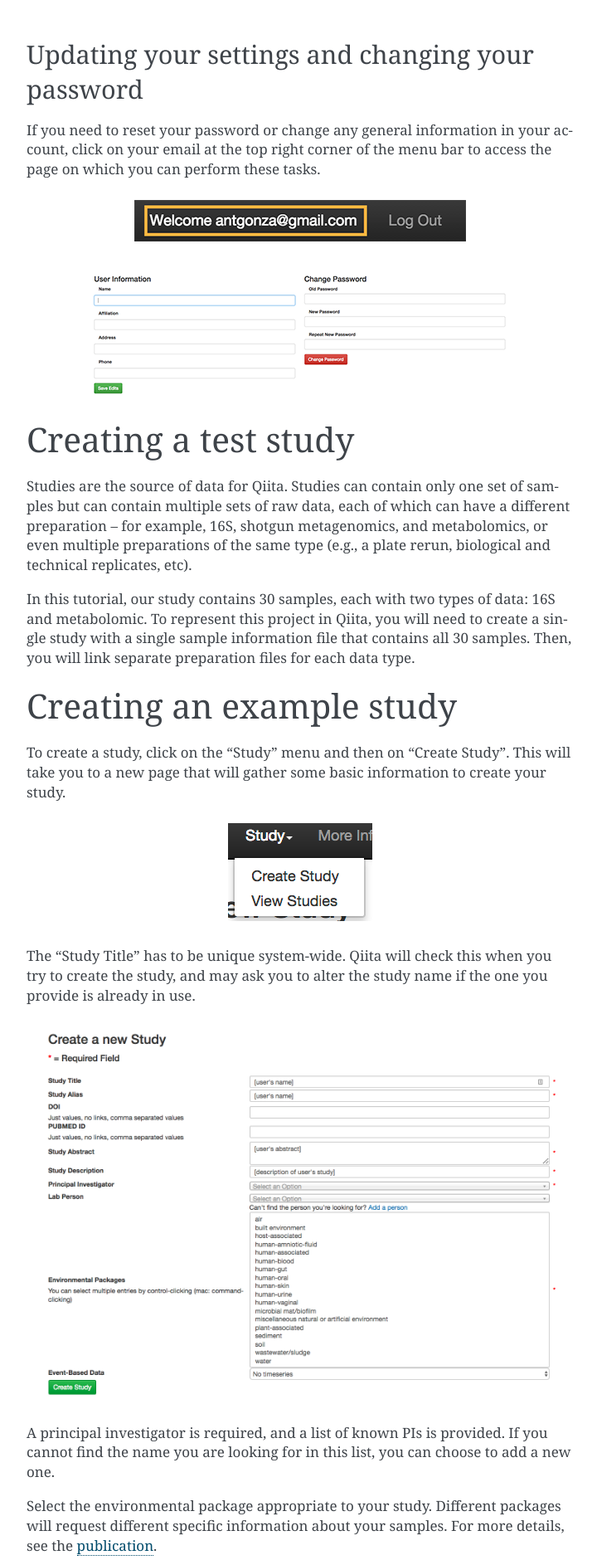
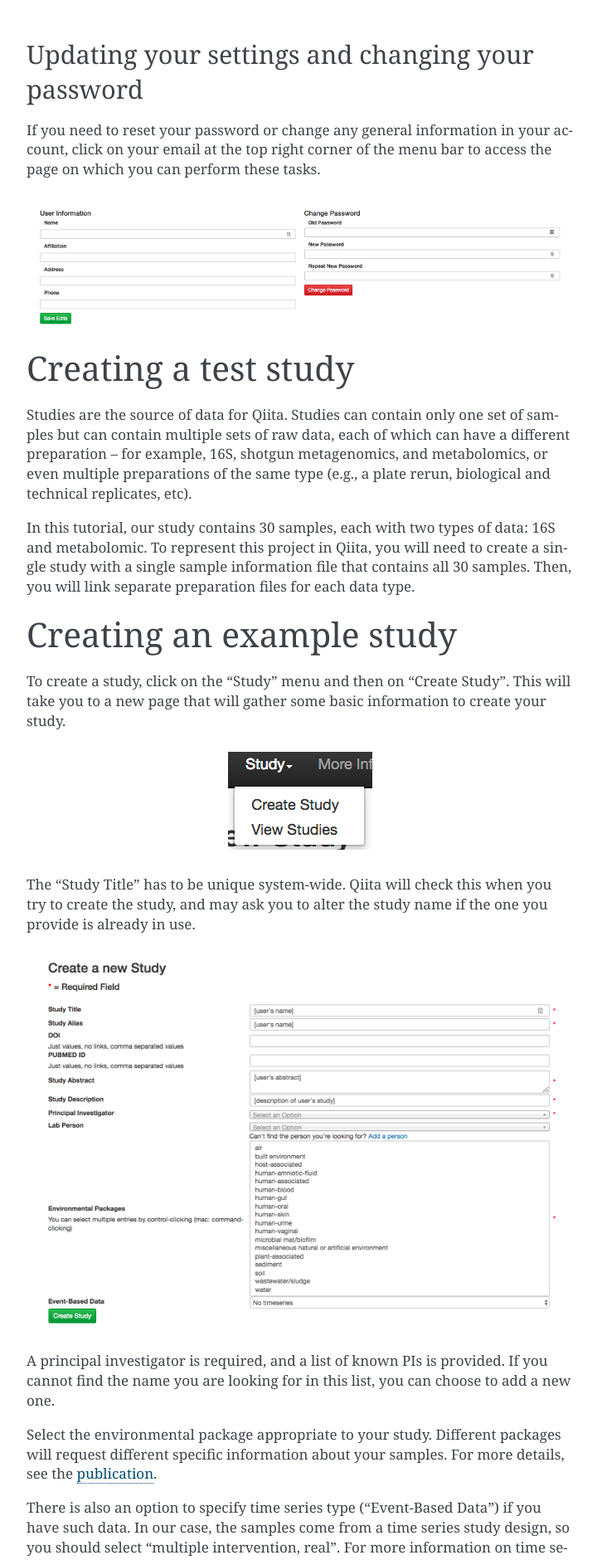
Before and after one commit to biocore/cmi-workshops, a Sphinx documentation site: the page built from docs/qiita-create-study.rst, in a window 1280 px wide. Shown: the part 2135-4015 px from the top of the page at 83% size, without its empty margins (388-1108 px from the left). Built offline with Sphinx 7.4.7, drawn with Linux system fonts in a browser that asks for light colours.

Commit message:
Update qiita-create-study.rst

```diff
--- a/docs/qiita-create-study.rst
+++ b/docs/qiita-create-study.rst
@@ -76,11 +76,8 @@
 your account, click on your email at the top right corner of the menu
 bar to access the page on which you can perform these tasks.
 
-.. figure::  images/image19.png
+.. figure::  images/forgot_password.png
   :align:   center
-.. figure::  images/image10.png
-  :align:   center
-
 
 Creating a test study
 ---------------------
```
